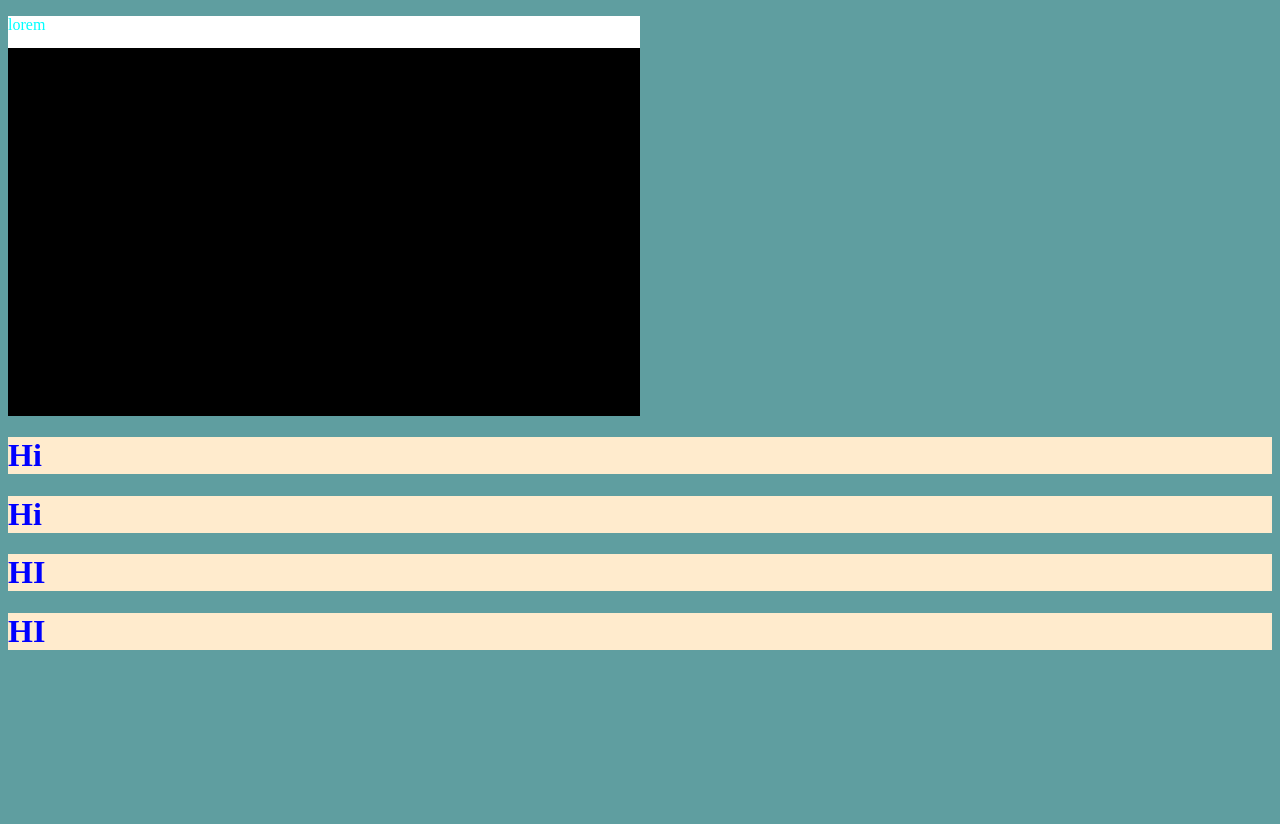
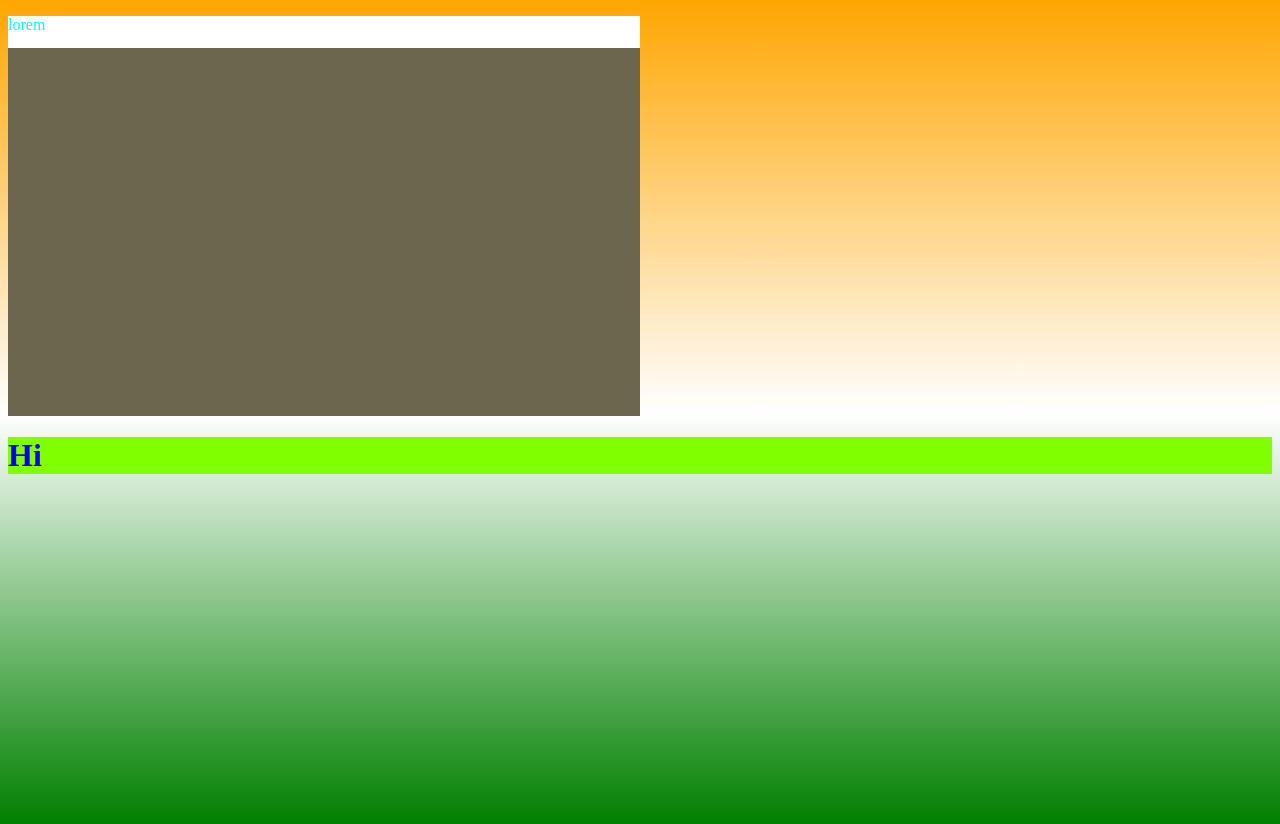
Before and after one commit to bhanuprakashnuthalapati511/4pmhtmlcss, a plain HTML site: page CSS/code/first class/index.html in a window 1280 px wide. Drawn offline with Linux system fonts and the light colour scheme.

Commit message:
git demo

```diff
--- a/CSS/code/first class/index.html
+++ b/CSS/code/first class/index.html
@@ -30,10 +30,7 @@
         <p id="para">lorem</p>
     </div>
 
-    <h1>Hi</h1>
-    <h1>Hi</h1>
-    <h1>HI</h1>
-    <h1>HI</h1>
+    <h1 id="final">Hi</h1>
 
 </body>
 </html>
--- a/CSS/code/first class/style.css
+++ b/CSS/code/first class/style.css
@@ -1,8 +1,13 @@
 
 body
 {
-   background-color: cadetblue;
+   /* background-color: cadetblue;
    height: 100vh;
+   background-color: rgba(107, 187, 187, 0.5);
+   background-color: hsl(30, 29%, 38%) ;*/
+   background:linear-gradient( orange,white,green) ;
+   height: 100vh;
+
 }
 .bhanu
 {
@@ -10,12 +15,12 @@ body
 }
 #final
 {
-    background-color: chartreuse;
+    background-color: chartreuse ;
 }
 
 #mydiv
 {
-    background-color: black;
+    background-color: hsl(51, 17%, 36%);
     color: white;
     /*height: 100px;
     width:100px;*/
@@ -32,4 +37,5 @@ body
     color:aqua;
     background-color: white;
 
+
 }
```
